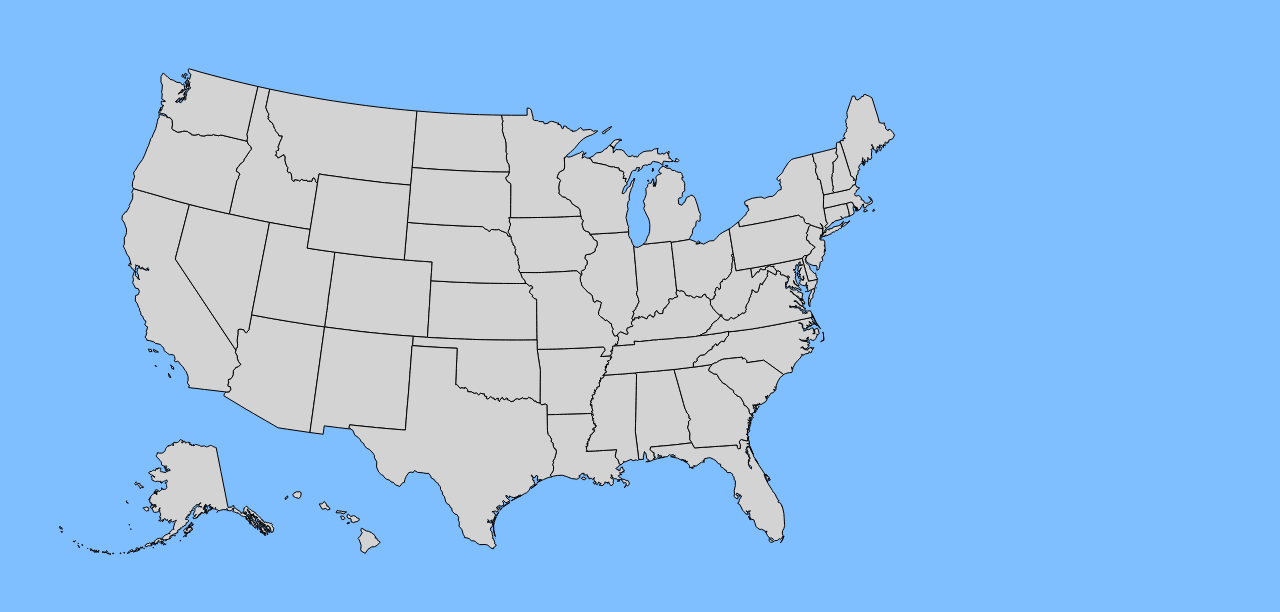
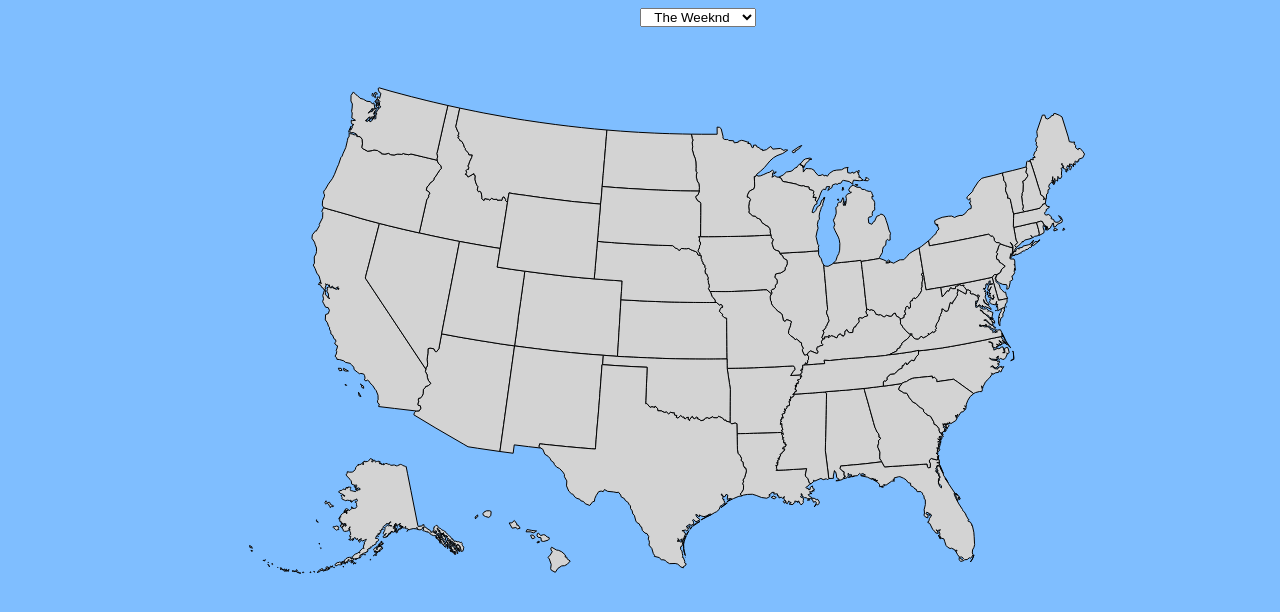
Before and after one commit to niktaskar/tour_analytics, a plain HTML site: page index.html in a window 1280 px wide. Drawn offline with Linux system fonts and the light colour scheme.

Commit message:
Added selector to page and center content

```diff
--- a/css/style.css
+++ b/css/style.css
@@ -1,3 +1,12 @@
 body {
     background-color: rgba(0,127,255, 0.5);
 }
+
+.selector-select {
+    text-align: center;
+    margin-left: 50%;
+}
+
+#map-svg {
+    margin-left: 15%;
+}
--- a/index.html
+++ b/index.html
@@ -8,6 +8,15 @@
     <script type="text/javascript" src="bower_components/d3-tip/index.js"></script>
 </head>
 <body>
+<div id="selector-div">
+    <select class="selector-select">
+        <option>The Weeknd</option>
+        <option>Beyonce</option>
+        <option>Kendrick Lamar</option>
+        <option>Justin Bieber</option>
+        <option>Drake</option>
+    </select>
+</div>
 
 <div id="chart-area">
 
--- a/js/main.js
+++ b/js/main.js
@@ -2,6 +2,7 @@ var height = 600;
 var width = 1000;
 
 var svg = d3.select("#chart-area").append("svg")
+    .attr("id", "map-svg")
     .attr("height", height)
     .attr("width", width);
 
```
